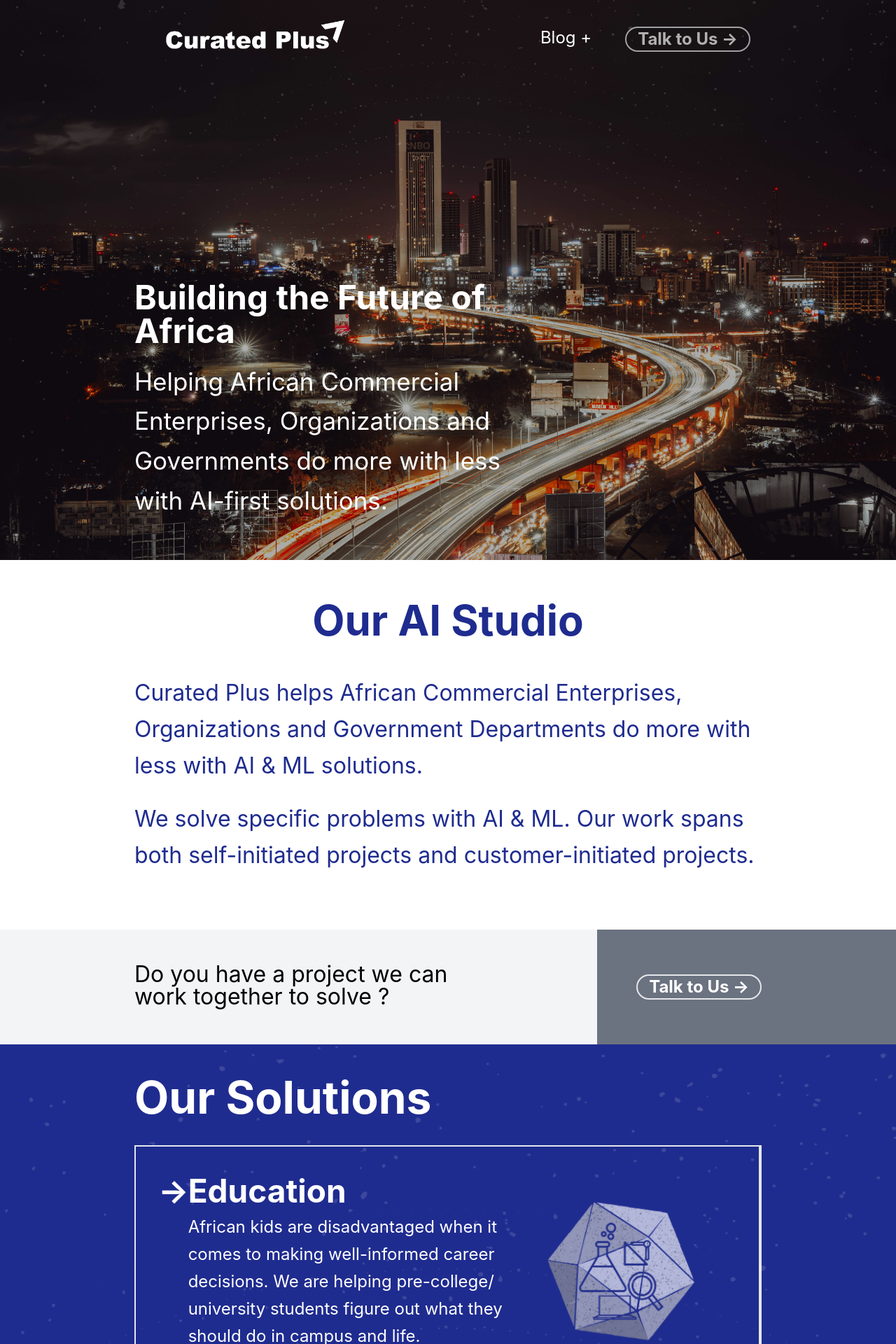
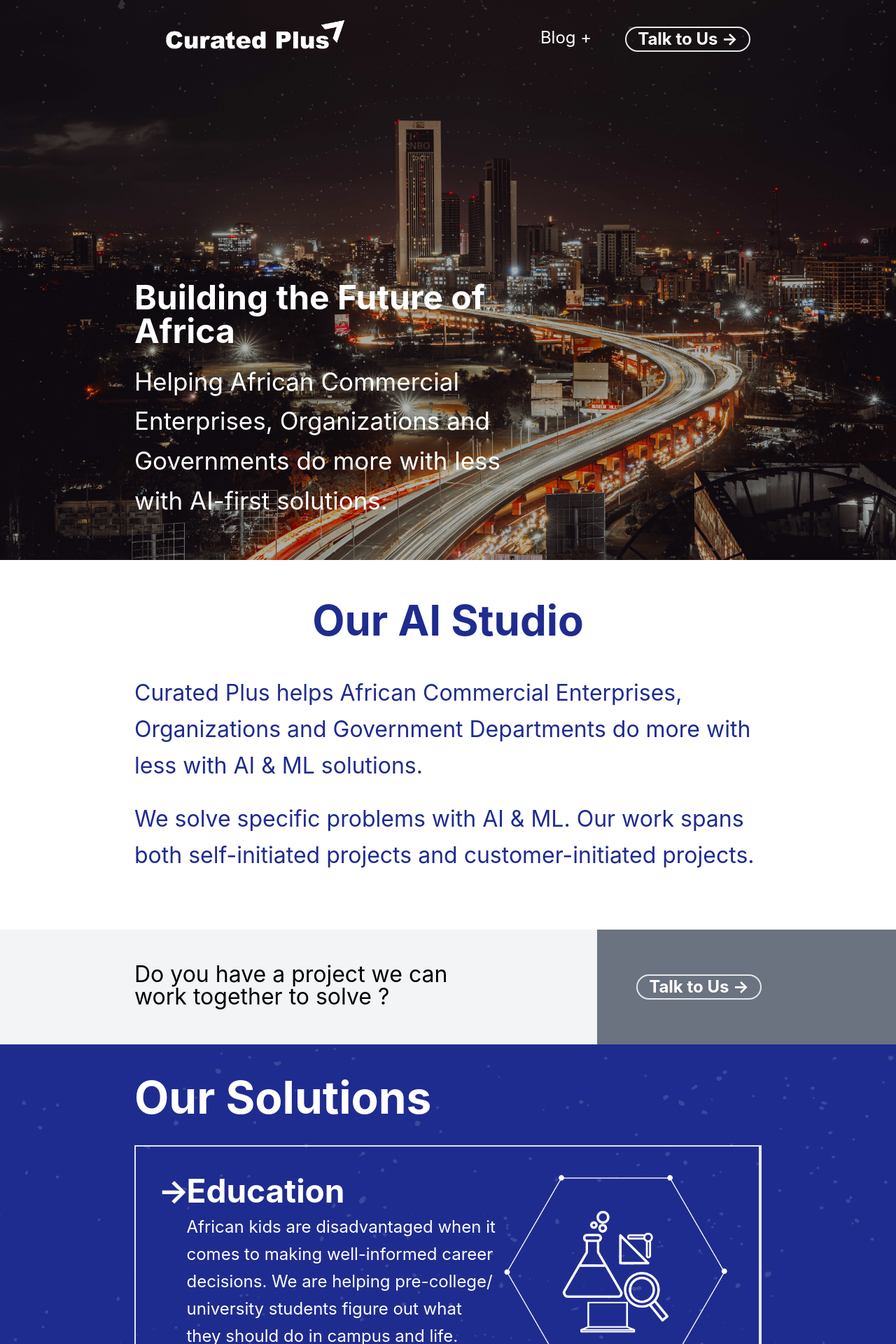
Before and after one commit to GlennOnyango/curated-devs, a PHP site: page / in a window 1280 px wide. Shown: the top 1920 px of the page at 70% size. Run offline with PHP 8.4, Linux system fonts and the light colour scheme; some libraries are stand-ins or nearby versions; some web fonts are replaced.

Commit message:
replaced solutions images

```diff
--- a/src/index.php
+++ b/src/index.php
@@ -8,7 +8,7 @@
   <link rel="stylesheet" href="https://cdnjs.cloudflare.com/ajax/libs/font-awesome/6.6.0/css/all.min.css"
     integrity="sha512-Kc323vGBEqzTmouAECnVceyQqyqdsSiqLQISBL29aUW4U/M7pSPA/gEUZQqv1cwx4OnYxTxve5UMg5GT6L4JJg=="
     crossorigin="anonymous" referrerpolicy="no-referrer" />
-  <link rel="shortcut icon" type="image/png" href="./assets/Curated Plus Logo Icon Blue.png" />
+  <link rel="shortcut icon" type="image/png" href="./assets/icons/C+ Logo Icon.png" />
   <title>Curated Plus</title>
   <meta name="description" content="TY Logistics Park FZE." />
 </head>
@@ -35,7 +35,7 @@
 
                 <li class="flex justify-center p-4">
                   <a href="#talk_to_us" aria-label="blog link"
-                    class="px-4 animate-pulse rounded-full text-lg lg:text-2xl font-normal md:font-bold border-2">Talk
+                    class="px-4 rounded-full text-lg lg:text-2xl font-normal md:font-bold border-2">Talk
                     to Us -></a>
                 </li>
               </ul>
@@ -132,8 +132,8 @@
                 </div>
 
               </div>
-              <img src="./assets/Curated Plus Education.png" alt="Education"
-                class="max-h-[300px] animate-pulse order-1 md:order-2" loading="lazy" />
+              <img src="./assets/solutions/Curated Plus Education.png" alt="Education"
+                class="max-h-[300px] order-1 md:order-2" loading="lazy" />
 
             </div>
 
@@ -168,8 +168,8 @@
               </div>
 
 
-              <img src="./assets/Curated Plus Knowledge.png" alt="Education"
-                class="max-h-[300px] animate-pulse order-1 md:order-2" loading="lazy" />
+              <img src="./assets/solutions/Curated Plus Knowledge.png" alt="Education"
+                class="max-h-[300px] order-1 md:order-2" loading="lazy" />
 
             </div>
             <!-- Third row-->
@@ -204,8 +204,8 @@
 
               </div>
 
-              <img src="./assets/Curated Plus Health.png" alt="Education"
-                class="max-h-[300px] animate-pulse order-1 md:order-2" loading="lazy" />
+              <img src="./assets/solutions/Curated Plus Healhcare.png" alt="Healthcare"
+                class="max-h-[300px] order-1 md:order-2" loading="lazy" />
             </div>
             <!-- Fourth row-->
             <div class="flex flex-col md:flex-row border-2 border-t-0 border-b-0 border-l-0 p-4 md:p-8">
@@ -235,8 +235,8 @@
 
               </div>
 
-              <img src="./assets/Curated Plus Custom Solutions.png" alt="Education"
-                class="max-h-[300px] animate-pulse order-1 md:order-2" loading="lazy" />
+              <img src="./assets/solutions/Curated Plus Custom Solutions.png" alt="Customized Solutions"
+                class="max-h-[300px] order-1 md:order-2" loading="lazy" />
             </div>
             <!-- Fifth row-->
           </div>
--- a/src/output.css
+++ b/src/output.css
@@ -1166,10 +1166,6 @@ select::before{
     flex-direction: row;
   }
 
-  .md\:items-center {
-    align-items: center;
-  }
-
   .md\:justify-end {
     justify-content: flex-end;
   }
```
Also changed, not shown: src/assets/icons/C+ Logo Icon.png (added), src/assets/solutions/Curated Plus Custom Solutions.png (added), src/assets/solutions/Curated Plus Education.png (added), src/assets/solutions/Curated Plus Healhcare.png (added), src/assets/solutions/Curated Plus Knowledge.png (added).
